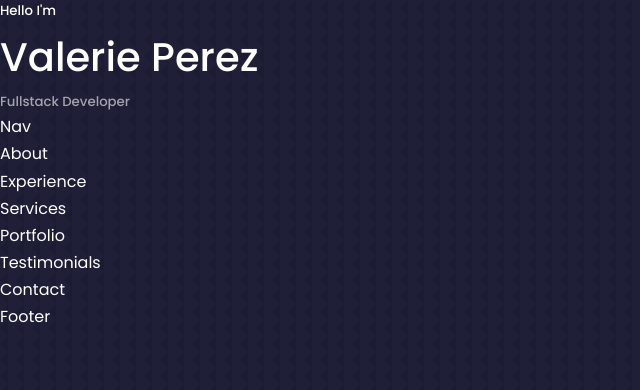
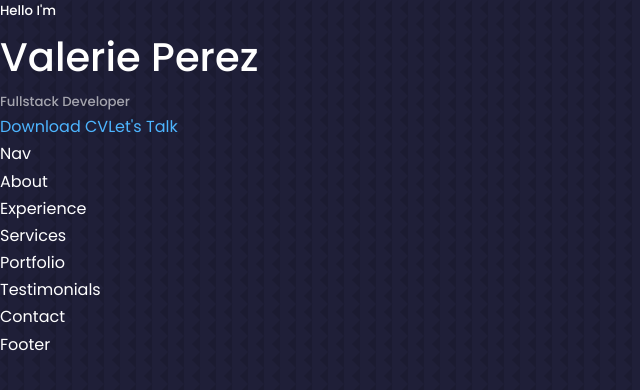
Before and after one commit to ValerieAlejandraa/My-portfolio, a React (Create React App) app: page / in a window 1280 px wide. Shown: the top 390 px of the page, without its empty margins (0-640 px from the left). Built offline with nearby package versions, Linux system fonts and the light colour scheme.

Commit message:
added cv and contact button to header

```diff
--- /dev/null
+++ b/src/components/header/CTA.jsx
@@ -0,0 +1,13 @@
+import React from 'react'
+import CV from '../../assets/cv.pdf'
+
+const CTA = () => {
+  return (
+    <div className='cta'>
+        <a href={CV} download>Download CV</a>
+        <a href="#contact">Let's Talk</a>
+    </div>
+  )
+}
+
+export default  CTA
--- a/src/components/header/Header.jsx
+++ b/src/components/header/Header.jsx
@@ -1,6 +1,6 @@
 import React from 'react'
 import './header.css'
-
+import CTA from './CTA'
 const Header = () => {
   return (
     <header>
@@ -8,6 +8,7 @@
         <h5>Hello I'm</h5>
         <h1>Valerie Perez</h1>
         <h5 className="text-light">Fullstack Developer</h5>
+        <CTA />
     </header>
   )
 }
```
